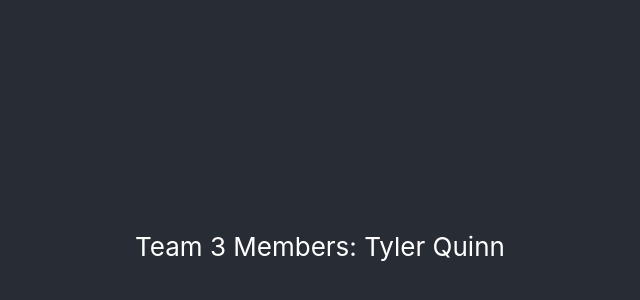
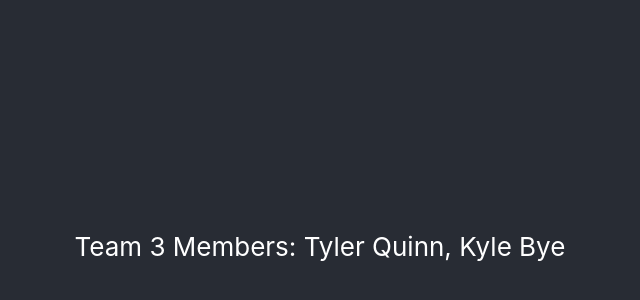
Before and after one commit to tylerquinnlewisu/softwaresystemscapstoneteamthreeproject, a React (Create React App) app: page / in a window 1280 px wide. Shown: the part 154-454 px from the top of the page, without its empty margins (320-960 px from the left). Built offline with nearby package versions, Linux system fonts and the light colour scheme.

Commit message:
added name

```diff
--- a/src/App.js
+++ b/src/App.js
@@ -5,7 +5,7 @@ function App() {
     <div className="App">
       <header className="App-header">
         <p>
-          Team 3 Members: Tyler Quinn
+          Team 3 Members: Tyler Quinn, Kyle Bye
         </p>
       </header>
     </div>
```
